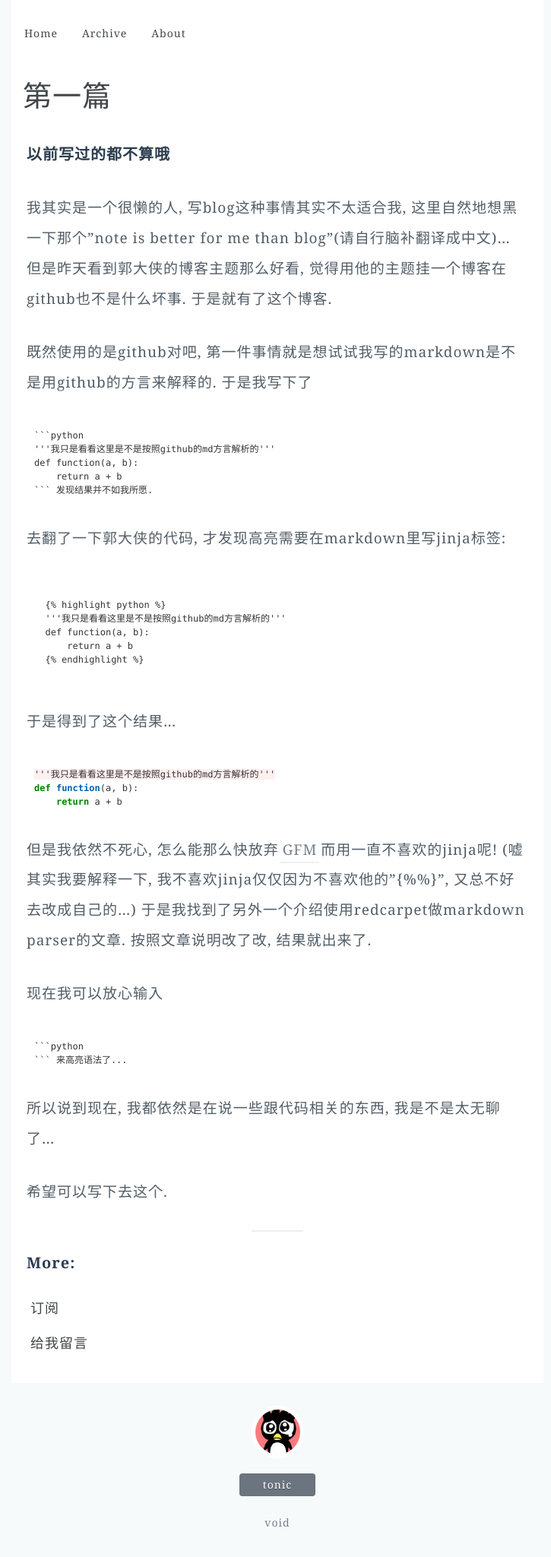
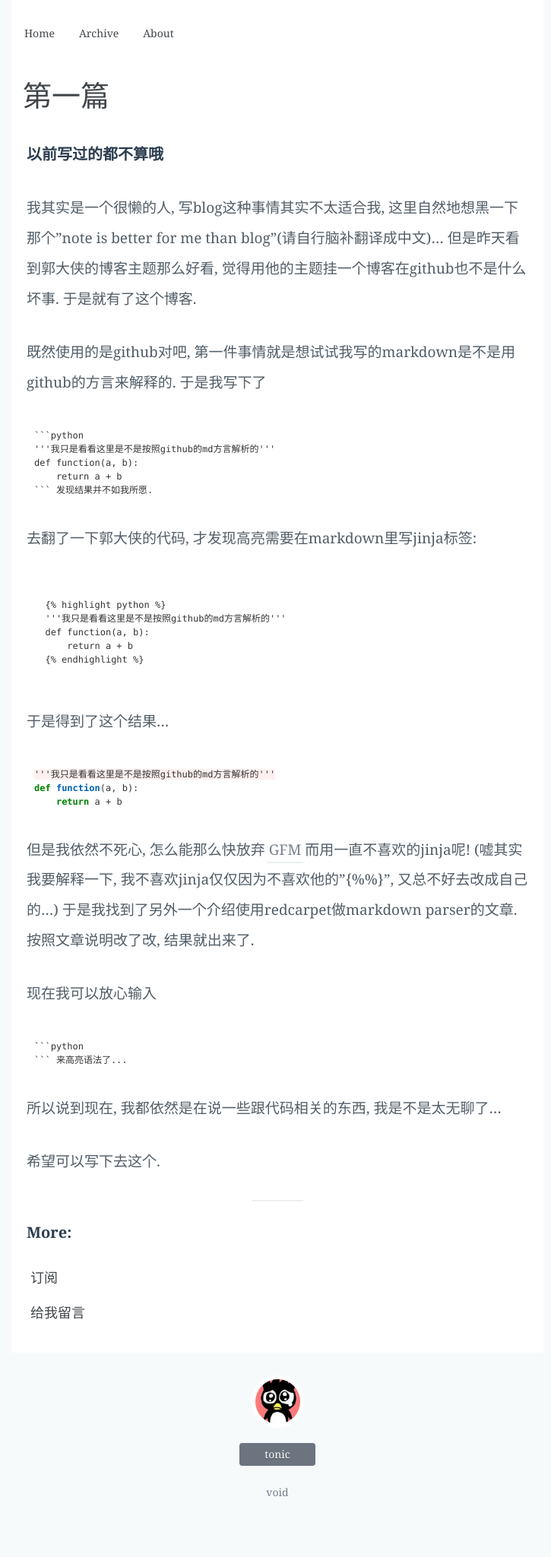
Before and after one commit to tonicmuroq/tonicmuroq.github.io, a Jekyll site: the page built from index.html, in a window 1280 px wide. Shown: the whole page at 76% size, without its empty margins (275-1000 px from the left). Built offline with Jekyll 4.4.1, drawn with Linux system fonts in a browser that asks for light colours; Markdown is read by kramdown in place of the engine named in the settings; after the commit the page ends 2009 px from its top, so only the background shows below that.

Commit message:
remove letter spacing

```diff
--- a/style/style.css
+++ b/style/style.css
@@ -8,7 +8,6 @@ body {
   -webkit-transform: translate3d(0,0,0);
   margin: 0;
   padding: 0;
-  letter-spacing: 1px;
 }
 
 h1,h2,h3,h4,h5,h6 {
```
